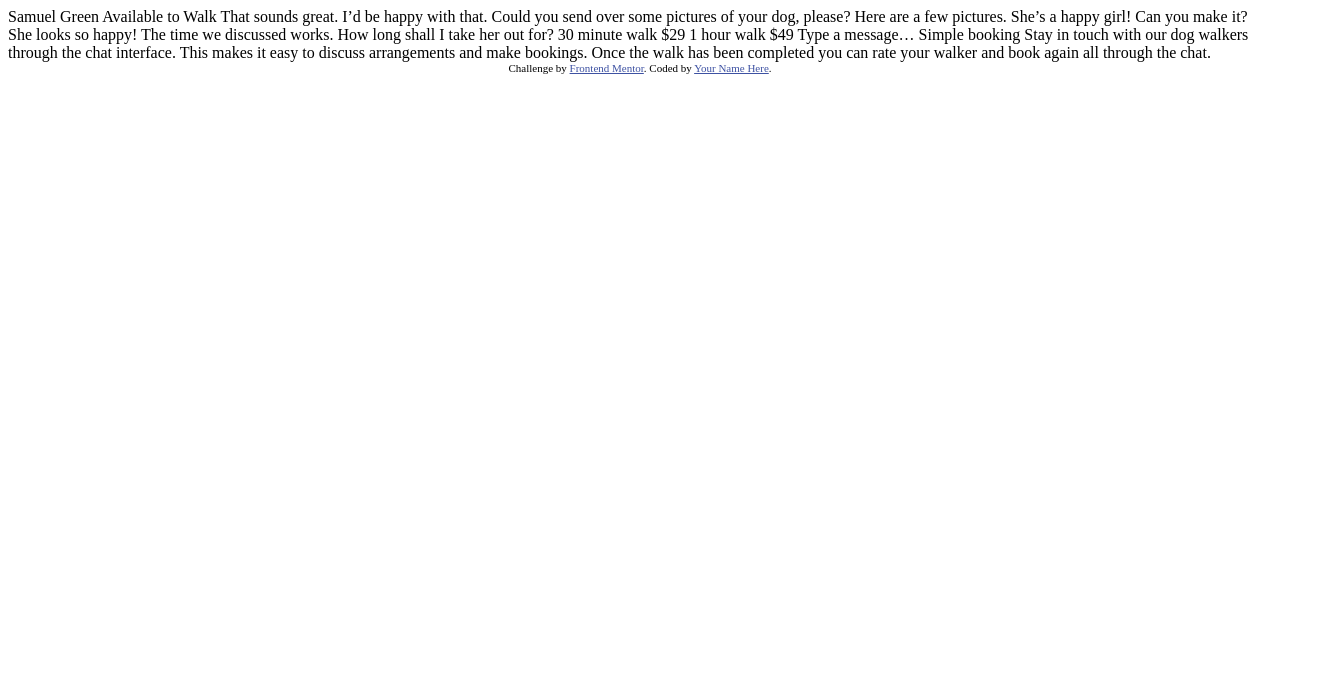
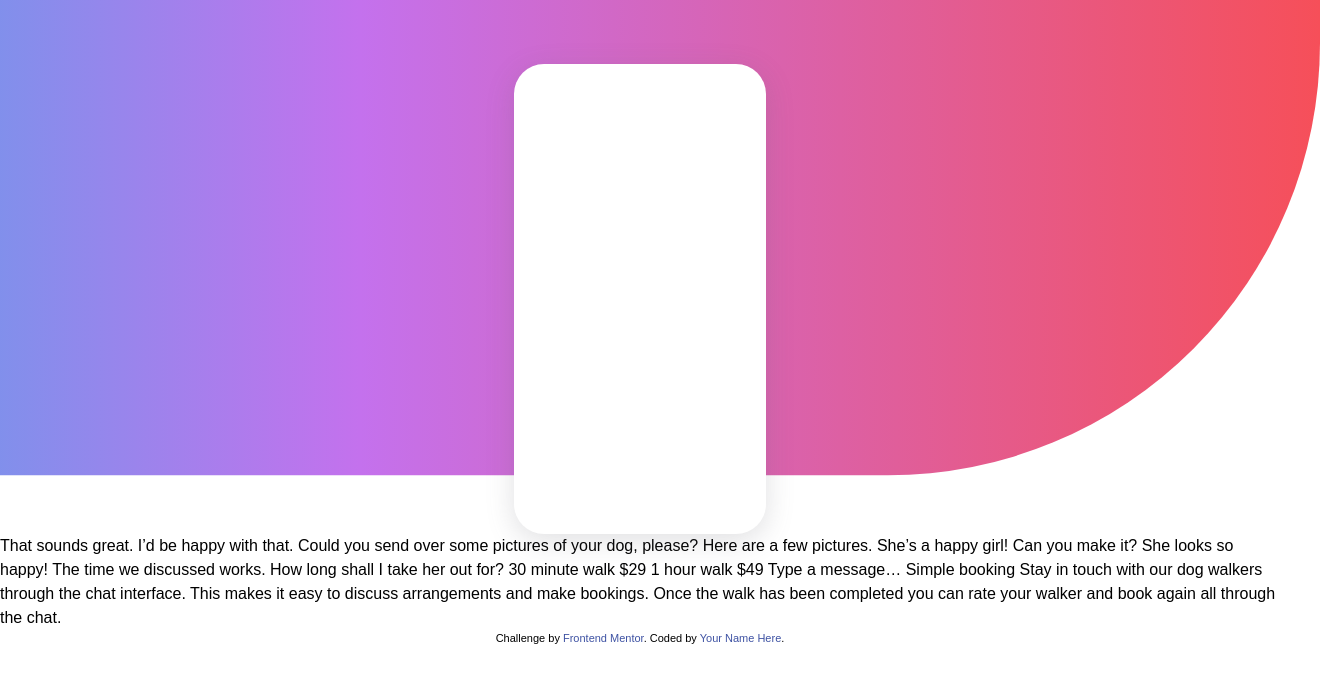
Before and after one commit to alwaysBeThankful/chatapp.github.io, a plain HTML site: page index.html in a window 1280 px wide. Shown: the whole page, 1320 px wide, since content can reach past the window. Drawn offline with Linux system fonts and the light colour scheme.

Commit message:
HTML / CSS Commit

```diff
--- a/index.html
+++ b/index.html
@@ -1,51 +1,39 @@
 <!DOCTYPE html>
 <html lang="en">
   <head>
-  <meta charset="UTF-8">
-  <meta name="viewport" content="width=device-width, initial-scale=1.0"> <!-- displays site properly based on user's device -->
-
-  <link rel="icon" type="image/png" sizes="32x32" href="./images/favicon-32x32.png">
-
-  <title>Frontend Mentor | [Challenge Name Here]</title>
-
-  <!-- Feel free to remove these styles or customise in your own stylesheet 👍 -->
-  <style>
-    .attribution { font-size: 11px; text-align: center; }
-    .attribution a { color: hsl(228, 45%, 44%); }
-  </style>
+    <meta charset="UTF-8" />
+    <meta name="viewport" content="width=device-width, initial-scale=1.0" />
+    <link
+      rel="icon"
+      type="image/png"
+      sizes="32x32"
+      href="./images/favicon-32x32.png"
+    />
+    <link rel="stylesheet" href="style.css" />
+    <title>Frontend Mentor | ChatApp</title>
   </head>
   <body>
+    <header role="header"></header>
+    <main>
+      <div class="iphone-wrapper">
+        <div class="iphone-model"></div>
+      </div>
 
-  Samuel Green
-  Available to Walk
-
-  That sounds great. I’d be happy with that.
-
-  Could you send over some pictures of your dog, please?
-
-  Here are a few pictures. She’s a happy girl!
-
-  Can you make it?
-
-  She looks so happy! The time we discussed works. How long shall I take her out for?
-
-  30 minute walk
-  $29
-
-  1 hour walk
-  $49
-
-  Type a message…
-
-  Simple booking
-
-  Stay in touch with our dog walkers through the chat interface. This makes it easy to
-  discuss arrangements and make bookings. Once the walk has been completed you can rate
-  your walker and book again all through the chat.
+      That sounds great. I’d be happy with that. Could you send over some
+      pictures of your dog, please? Here are a few pictures. She’s a happy girl!
+      Can you make it? She looks so happy! The time we discussed works. How long
+      shall I take her out for? 30 minute walk $29 1 hour walk $49 Type a
+      message… Simple booking Stay in touch with our dog walkers through the
+      chat interface. This makes it easy to discuss arrangements and make
+      bookings. Once the walk has been completed you can rate your walker and
+      book again all through the chat.
+    </main>
 
     <div class="attribution">
-    Challenge by <a href="https://www.frontendmentor.io?ref=challenge" target="_blank">Frontend Mentor</a>.
-    Coded by <a href="#">Your Name Here</a>.
+      Challenge by
+      <a href="https://www.frontendmentor.io?ref=challenge" target="_blank"
+        >Frontend Mentor</a
+      >. Coded by <a href="#">Your Name Here</a>.
     </div>
   </body>
 </html>
--- /dev/null
+++ b/style.css
@@ -0,0 +1,163 @@
+/* COLORS */
+:root {
+  /* ======
+  PRIMARY
+  ====== */
+  --Pale-Violet: hsl(276, 100%, 81%);
+  --Moderate-Violet: hsl(276, 55%, 52%);
+  --Desaturated-Dark-Violet: hsl(271, 15%, 43%);
+  --Grayish-Blue: hsl(206, 6%, 79%);
+  --Very-Dark-Desaturated-Violet: hsl(271, 36%, 24%);
+  --Dark-Grayish-Violet: hsl(270, 7%, 64%);
+
+  /* ======
+  GRADIENTS
+  ====== */
+  --Light-Magenta: hsl(293, 100%, 63%);
+  --Light-Violet: hsl(264, 100%, 61%);
+
+  /* ======
+  SECONDARY
+  ====== */
+  --White: hsl(0, 0%, 100%);
+  --Light-Grayish-Violet: hsl(270, 20%, 96%);
+  --Very-Dark-Desaturated-Violet: hsl(271, 36%, 24%);
+  --Very-Light-Magenta: hsl(289, 100%, 72%);
+}
+
+/* ======
+CSS RESET
+CREDIT TO: https://www.joshwcomeau.com/css/custom-css-reset/
+====== */
+
+/*
+  1. Use a more-intuitive box-sizing model.
+*/
+*,
+*::before,
+*::after {
+  box-sizing: border-box;
+}
+
+/*
+  2. Remove default margin
+*/
+* {
+  margin: 0;
+}
+
+/*
+  3. Allow percentage-based heights in the application
+*/
+html,
+body {
+  height: 100%;
+}
+
+/*
+  Typographic tweaks!
+  4. Add accessible line-height
+  5. Improve text rendering
+*/
+body {
+  line-height: 1.5;
+  -webkit-font-smoothing: antialiased;
+  font-family: "Poppins", sans-serif;
+  font-size: 1rem;
+}
+
+/*
+  6. Improve media defaults
+*/
+img,
+picture,
+video,
+canvas,
+svg {
+  display: block;
+  max-width: 100%;
+}
+
+/*
+  7. Remove built-in form typography styles
+*/
+input,
+button,
+textarea,
+select {
+  font: inherit;
+}
+
+/*
+  8. Avoid text overflows
+*/
+p,
+h1,
+h2,
+h3,
+h4,
+h5,
+h6 {
+  overflow-wrap: break-word;
+}
+
+/*
+  9. Create a root stacking context
+*/
+#root,
+#__next {
+  isolation: isolate;
+}
+
+/* ======
+UTILITES
+====== */
+a {
+  text-decoration: none;
+}
+
+ul li {
+  list-style-type: none;
+}
+
+/* - MAIN - */
+
+.iphone-wrapper {
+  position: relative;
+  max-width: 1440px;
+}
+
+.iphone-wrapper::before {
+  content: "";
+  position: absolute;
+  width: 100%;
+  height: 70%;
+  background: linear-gradient(to right, #12c2e9, #c471ed, #f64f59);
+  top: 0;
+  right: 0;
+  left: -17.5rem;
+  bottom: 0;
+  transform: scale(1.5);
+  border-radius: 0 0 18rem 18rem;
+}
+
+.iphone-model {
+  position: relative;
+  height: 29.375rem;
+  max-width: 15.75rem;
+  background-color: var(--White);
+  border-radius: 30px;
+  margin: 4rem auto 0;
+  box-shadow: rgba(100, 100, 111, 0.2) 0px 7px 29px 0px;
+}
+
+/* ======
+ATTRIBUTION
+====== */
+.attribution {
+  font-size: 11px;
+  text-align: center;
+}
+.attribution a {
+  color: hsl(228, 45%, 44%);
+}
```
Lines whose indentation alone changed are shown as unchanged.
